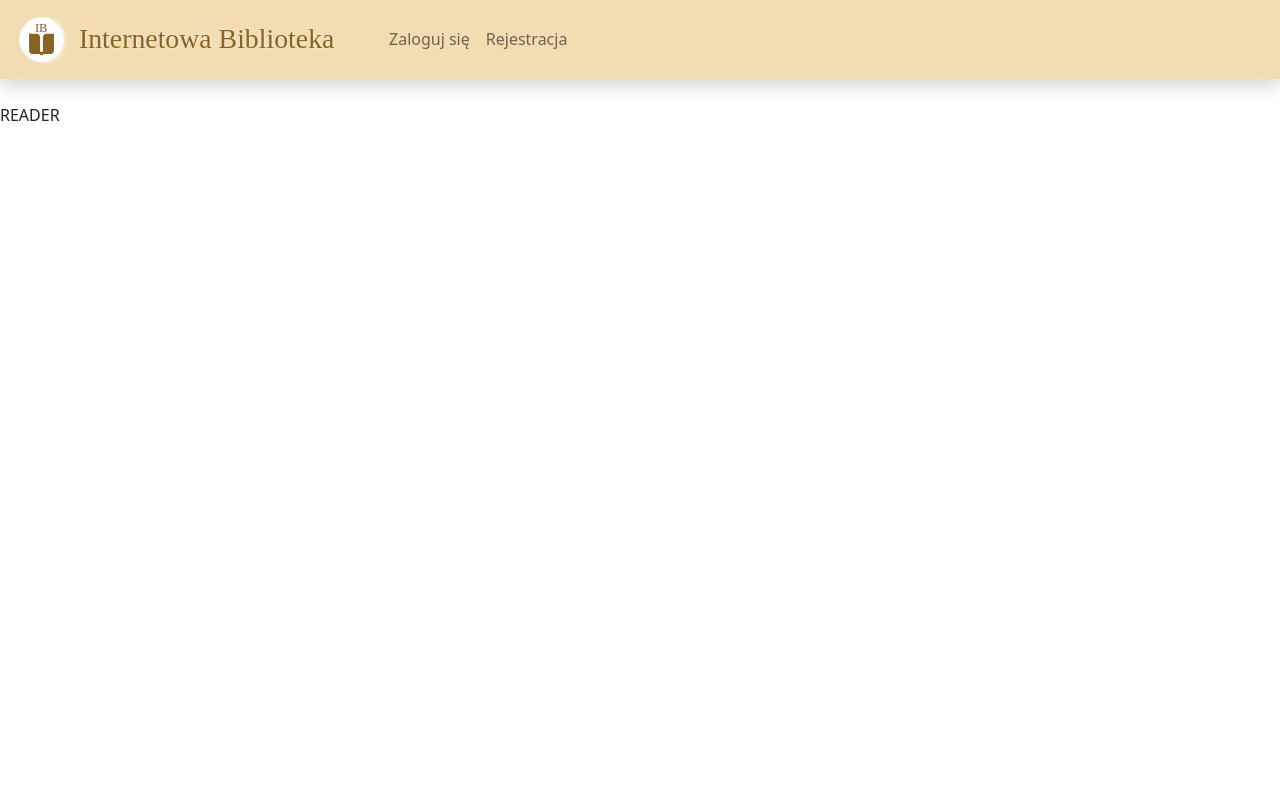
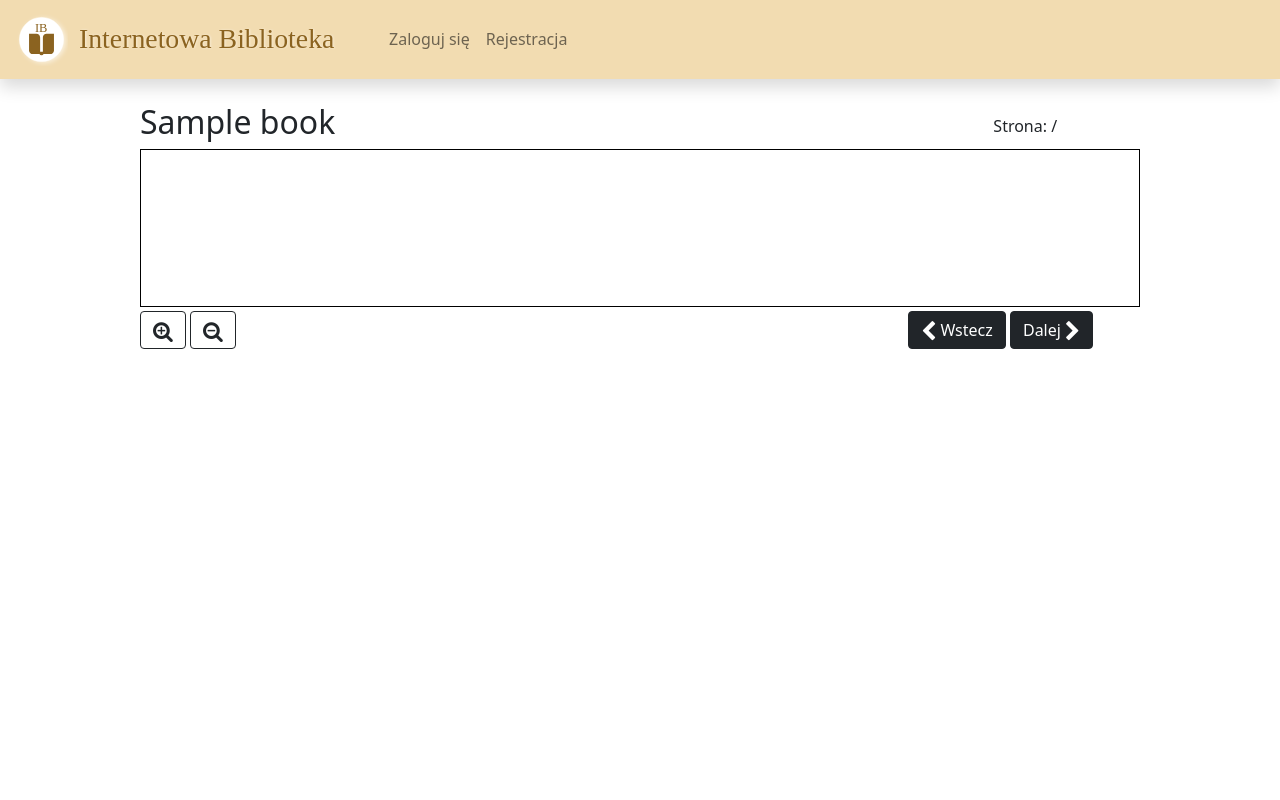
Before and after one commit to Nyaatan/LibraryWebSystem, a Django app: page /read/?isbn=1 in a window 1280 px wide. Run offline with Django 3.2, Linux system fonts and the light colour scheme; tables that the repository leaves empty hold one stand-in row (values such as "Sample post"); a map, chart or similar area stays blank; parts of the project's set-up code (start-up, migrations or seed data) failed here and were passed over; some libraries are stand-ins or nearby versions.

Commit message:
Added books reading feature (client-side)

```diff
--- a/src/LibraryApp/static/LibraryApp/css/main.css
+++ b/src/LibraryApp/static/LibraryApp/css/main.css
@@ -1,18 +1,19 @@
-#container
-{
+html {
+    height: 100%;
+}
+
+#container {
     margin-left: 25%;
     margin-right: 25%;
 }
 
-.card-book
-{
+.card-book {
     margin-bottom: 5%;
     margin-left: 1rem;
     margin-right: 1rem;
 }
 
-#loading-spinner
-{
+#loading-spinner {
     margin: 50%;
     position: fixed;
     height: 5%;
--- /dev/null
+++ b/src/LibraryApp/static/LibraryApp/css/reader.css
@@ -0,0 +1,12 @@
+#bookBrowser {
+    margin: auto;
+    position: relative;
+    width: 80%;
+}
+
+#bookPageContainer {
+    position: relative;
+    width: 100%;
+    overflow: scroll;
+    border: 1px solid black;
+}
--- /dev/null
+++ b/src/LibraryApp/static/LibraryApp/reader.js
@@ -0,0 +1,110 @@
+var pdfjsLib = window['pdfjs-dist/build/pdf'];
+const workerUrl = 'https://cdn.jsdelivr.net/npm/pdfjs-dist@2.5.207/build/pdf.worker.min.js';
+pdfjsLib.GlobalWorkerOptions.workerSrc = workerUrl;
+
+var bookObject = null;
+var pageNum = 1;
+var pageRendering = false;
+var pageNumPending = null;
+var pageScale = 1.0;
+var bookCanvas = null;
+var bookContext = null;
+var bookContainer = null;
+var bookCanvasWidth = 0;
+
+const BOTTOM_SPACE = 50;
+
+window.onload = function() {
+    bookCanvas = document.getElementById('bookPageView');
+    bookContext = bookCanvas.getContext('2d');
+    bookContainer = document.getElementById('bookPageContainer');
+    bookCanvasWidth = getAvailableWidth(bookContainer);
+    pdfjsLib.getDocument(streamBaseUrl + '?isbn=' + bookIsbn).promise.then(function(pdfObject) {
+        bookObject = pdfObject;
+        document.getElementById('pageCount').textContent = bookObject.numPages;
+        renderPage(pageNum);
+    }, function (reason) {
+        console.error(reason);
+    });
+    window.onresize = function() {
+        bookCanvasWidth = getAvailableWidth(bookContainer);
+        queueRenderPage(pageNum);
+    };
+    document.getElementById('prevPage').onclick = goToPrevPage;
+    document.getElementById('nextPage').onclick = goToNextPage;
+    document.getElementById('zoomIn').onclick = zoomInPage;
+    document.getElementById('zoomOut').onclick = zoomOutPage;
+}
+
+function renderPage(num) {
+    pageRendering = true;
+    bookObject.getPage(num).then(function(page) {
+        var originalWidth = page.getViewport({scale: 1}).width;
+        var bookViewport = page.getViewport({scale: (bookCanvasWidth * pageScale / originalWidth)});
+        console.log("bookCanvas.width: " + bookCanvas.width);
+        console.log("bookCanvas.height: " + bookCanvas.height );
+        bookCanvas.width = bookViewport.width;
+        bookCanvas.height = bookViewport.height;
+        bookCanvas.style.width  = bookViewport.width + 'px';
+        bookCanvas.style.height = bookViewport.height + 'px';
+        console.log("bookCanvas.width1:" + bookCanvas.width);
+        console.log("bookCanvas.height1: " + bookCanvas.height );
+
+        var renderContext = {
+            canvasContext: bookContext,
+            viewport: bookViewport
+        };
+        var renderTask = page.render(renderContext);
+
+        renderTask.promise.then(function() {
+            pageRendering = false;
+            if (pageNumPending !== null) {
+                renderPage(pageNumPending);
+                pageNumPending = null;
+            }
+            bookContainer.style.height =
+                (window.innerHeight - bookContainer.getBoundingClientRect().top
+                - BOTTOM_SPACE) + "px";
+        });
+    });
+    document.getElementById('pageNumber').textContent = num;
+}
+
+function goToPrevPage() {
+    if (pageNum <= 1) {
+        return;
+    }
+    --pageNum;
+    queueRenderPage(pageNum);
+}
+
+function goToNextPage() {
+    if (pageNum >= bookObject.numPages) {
+        return;
+    }
+    ++pageNum;
+    queueRenderPage(pageNum);
+}
+
+function zoomInPage() {
+    pageScale += 0.2;
+    queueRenderPage(pageNum);
+}
+
+function zoomOutPage() {
+    pageScale -= 0.2;
+    queueRenderPage(pageNum);
+}
+
+function queueRenderPage(num) {
+    if (pageRendering) {
+        pageNumPending = num;
+    } else {
+        renderPage(num);
+    }
+}
+
+function getAvailableWidth(element) {
+    return element.getBoundingClientRect().width
+        - element.offsetWidth + element.clientWidth;
+}
--- a/src/LibraryApp/templates/LibraryApp/base.html
+++ b/src/LibraryApp/templates/LibraryApp/base.html
@@ -14,9 +14,10 @@
     <link href="https://cdn.jsdelivr.net/npm/bootstrap@5.0.0-beta1/dist/css/bootstrap.min.css"
         rel="stylesheet" integrity="sha384-giJF6kkoqNQ00vy+HMDP7azOuL0xtbfIcaT9wjKHr8RbDVddVHyTfAAsrekwKmP1"
         crossorigin="anonymous">
+    <link href="https://stackpath.bootstrapcdn.com/font-awesome/4.7.0/css/font-awesome.min.css" rel="stylesheet">
     <link rel="stylesheet" href="{% static 'LibraryApp/css/main.css' %}" >
     <link rel="shortcut icon" type="image/x-icon" href="{% static 'LibraryApp/favicon.ico' %}" />
-    {% block scripts %}{% endblock %}
+    {% block meta %}{% endblock %}
 </head>
 <body>
     <nav class="navbar navbar-expand-md navbar-light sticky-top shadow" style="color: #8b6320; background-color: #f2dcb1;">
@@ -29,7 +30,7 @@
                 <a href="{% url 'logout' %}" class="nav-link">Wyloguj się</a>
             </li>
             <li class="nav-item">
-                <a class="btn btn-outline-primary" style="margin-left:5px;" href="{% url 'user' %}">Moje konto</a>
+                <a class="btn btn-outline-secondary" style="margin-left:5px;" href="{% url 'user' %}">Moje konto</a>
             </li>
             {% else %}
             <li class="nav-item">
--- a/src/LibraryApp/templates/LibraryApp/browse.html
+++ b/src/LibraryApp/templates/LibraryApp/browse.html
@@ -1,6 +1,6 @@
 {% extends "LibraryApp/base.html" %}
 {% load static %}
-{% block scripts %}
+{% block meta %}
 <script src="{% static 'LibraryApp/browse.js' %}"></script>
 {% endblock %}
 {% block content %}
--- a/src/LibraryApp/templates/LibraryApp/login.html
+++ b/src/LibraryApp/templates/LibraryApp/login.html
@@ -1,6 +1,6 @@
 {% extends "LibraryApp/base.html" %}
 {% load static %}
-{% block scripts %}
+{% block meta %}
 <script src="{% static 'LibraryApp/login.js' %}"></script>
 {% endblock %}
 {% block content %}
--- a/src/LibraryApp/templates/LibraryApp/read.html
+++ b/src/LibraryApp/templates/LibraryApp/read.html
@@ -1,5 +1,42 @@
 {% extends "LibraryApp/base.html" %}
 {% load static %}
+{% block meta %}
+<script src="https://cdn.jsdelivr.net/npm/pdfjs-dist@2.5.207/build/pdf.min.js"></script>
+<script type="text/javascript">
+var bookIsbn = "{{isbn}}";
+var streamBaseUrl = "{% url 'getstream' %}";
+</script>
+<script src="{% static 'LibraryApp/reader.js' %}"></script>
+<link rel="stylesheet" href="{% static 'LibraryApp/css/reader.css' %}" >
+{% endblock %}
 {% block content %}
-READER
+<div id="bookBrowser" class="container">
+    <div class="row align-items-center justify-content-between">
+        <div class="col"><h2>{{ title }}</h2></div>
+        <div class="col-2">
+            <span>Strona: <span id="pageNumber"></span> / <span id="pageCount"></span></span>
+        </div>
+    </div>
+    <div id="bookPageContainer">
+        <canvas id="bookPageView"></canvas>
+    </div>
+    <div class="row align-items-center justify-content-between pt-1">
+        <div class="col-2">
+            <button id="zoomIn" class="btn btn-outline-dark">
+                <span class="fa fa-search-plus fa-lg" aria-hidden="true">
+            </button>
+            <button id="zoomOut" class="btn btn-outline-dark">
+                <span class="fa fa-search-minus fa-lg" aria-hidden="true">
+            </button>
+        </div>
+        <div class="col-3">
+            <button id="prevPage" type="button"  class="btn btn-dark">
+                <span class="fa fa-chevron-left fa-lg" aria-hidden="true"></span>  Wstecz
+            </button>
+            <button id="nextPage" type="button" class="btn btn-dark">
+                Dalej  <span class="fa fa-chevron-right fa-lg" aria-hidden="true"></span>
+            </button>
+        </div>
+    </div>
+</div>
 {% endblock %}
--- a/src/LibraryApp/templates/LibraryApp/register.html
+++ b/src/LibraryApp/templates/LibraryApp/register.html
@@ -1,6 +1,6 @@
 {% extends "LibraryApp/base.html" %}
 {% load static %}
-{% block scripts %}
+{% block meta %}
 <script src="{% static 'LibraryApp/register.js' %}"></script>
 {% endblock %}
 {% block content %}
--- a/src/LibraryApp/urls.py
+++ b/src/LibraryApp/urls.py
@@ -11,4 +11,8 @@ urlpatterns = [
     path('user/', user, name='user'),
     path('read/', read, name='read'),
     path('browse/', browse, name='browse'),
+
+    path('getstream/', get_book_stream, name='getstream'),
+    path('getdesc/', get_book_desc, name='getdesc'),
+    path('getcover/', get_book_cover, name='getcover')
 ]
--- a/src/LibraryApp/views.py
+++ b/src/LibraryApp/views.py
@@ -1,13 +1,19 @@
-from os.path import exists
+import os
 
+from django.http import *
 from django.shortcuts import render, redirect
+from django.conf import settings
 
 from math import ceil
 
-from .models import Book, Author, Edition, User
+from .models import Author, Edition, User
 from .forms import *
 
 page_elements = 20
+
+books_location = os.path.join(settings.BOOKS_DIR, "files")
+book_descs_location = os.path.join(settings.BOOKS_DIR, "descs")
+book_covers_location = os.path.join(settings.BOOKS_DIR, "covers")
 
 def index(request):
     return render(request, 'LibraryApp/index.html')
@@ -34,7 +40,6 @@ def browse(request):
         page = min(max(int(request.GET.get('p', 1)), 1), ceil(Edition.objects.count() / 20))
     except (ValueError, AttributeError):
         page = 1
-
     sort = request.GET.get('sort', 'n')
     if sort == 'n':
         sort = 'book__title'
@@ -62,7 +67,10 @@ def browse(request):
             edition.book: {
                 'authors': Author.objects.filter(bookauthor__book__book_id=edition.book.book_id).all(),
                 'cover': f'LibraryApp/books/covers/{edition.isbn}.jpg'
-                if exists(
+                # do okładek pownien być używany osobny endpoint z js'a ładowane
+                # czyli nie ze 'static' jak jest teraz
+                # ale nie ma na to czasu :(
+                if os.path.exists(
                     f'LibraryApp/static/LibraryApp/books/covers/{edition.isbn}.jpg') else 'LibraryApp/books/covers/default.jpg',
                 'isbn': edition.isbn
             } for edition in editions
@@ -83,7 +91,44 @@ def register(request):
     return render(request, 'LibraryApp/register.html', context)
 
 def read(request):
-    return render(request, 'LibraryApp/read.html')
+    context = {}
+    isbn = int(request.GET.get('isbn', '-1'))
+    if isbn > 0:
+        context['isbn'] = isbn
+        try:
+            book_data = Edition.objects.get(isbn=isbn)
+            context['title'] = book_data.book.title
+        except Edition.DoesNotExist:
+            pass
+    return render(request, 'LibraryApp/read.html', context)
 
 def user(request):
     return render(request, 'LibraryApp/user.html')
+
+def get_book_stream(request):
+    isbn = request.GET.get('isbn', None)
+    return _create_book_data_response(isbn, books_location, ".pdf")
+
+def get_book_desc(request):
+    isbn = request.GET.get('isbn', None)
+    return _create_book_data_response(isbn, book_descs_location, ".txt")
+
+def get_book_cover(request):
+    isbn = request.GET.get('isbn', None)
+    return _create_book_data_response(isbn, book_covers_location, ".jpg")
+
+def _create_book_data_response(book_isbn, location, extension):
+    if book_isbn is None:
+        return HttpResponseBadRequest()
+    file_path = os.path.join(location, book_isbn + extension)
+    if not os.path.isfile(file_path):
+        #return HttpResponseBadRequest()
+        file_path = os.path.join(location, "default" + extension)
+    with open(file_path, 'rb') as file:
+        data = file.read()
+    response = HttpResponse(content_type="application/octet-stream")
+    response['Content-Description'] = 'File Transfer'
+    response['Cache-Control'] = 'must-revalidate'
+    response['Content-Length'] = len(data)
+    response.write(data)
+    return response
--- a/src/LibraryWebSystem/settings.py
+++ b/src/LibraryWebSystem/settings.py
@@ -9,6 +9,7 @@ db_conf_reader.read('../../config.ini')
 db_conf_data = db_conf_reader["database"]
 
 BASE_DIR = Path(__file__).resolve().parent.parent
+BOOKS_DIR = os.path.join(os.path.dirname(BASE_DIR), "books")
 
 SECRET_KEY = 'x&3moqjm-%uq94cj3inhuhcn)r4tn$h#5p@)(tbmp!@@bjwmw5'
 
```
Also changed, not shown: src/LibraryApp/static/LibraryApp/login.js (+4 -4 lines), src/LibraryApp/static/LibraryApp/register.js (+4 -4 lines), books/covers/9780772462121.jpg (added), books/covers/default.jpg (added), books/descs/9780772462121.txt (renamed from src/LibraryApp/static/LibraryApp/books/desc/9780772462121.txt), books/descs/default.txt (renamed from src/LibraryApp/static/LibraryApp/books/desc/default.txt), 3 other files.
